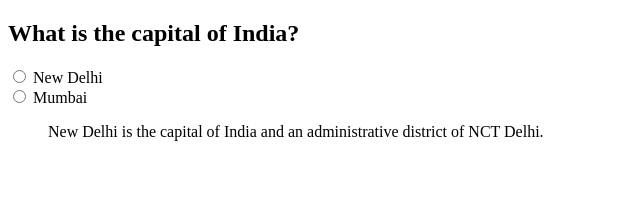
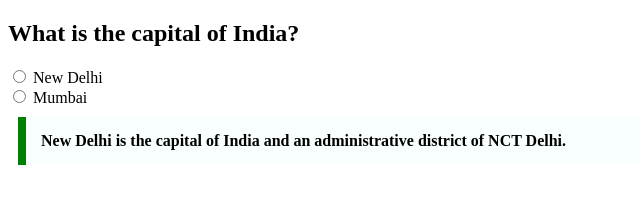
Before and after one commit to acciojob/trivia-5kul, a website: page main.html in a window 1280 px wide. Shown: the whole page, without its empty margins (0-640 px from the left). Drawn offline with Linux system fonts and the light colour scheme.

Commit message:
created a submission

```diff
--- a/styles.css
+++ b/styles.css
@@ -1,11 +1,8 @@
-
-/* Your CSS Code here. */
-.quote{
-	Max-width:600px,
-	margin:10px,
-	padding:15px,
-	border-left:8px solid green,
-	background-color:#f8fffe,
-	font-weight:bold
-
-}
+.quote {
+      max-width: 600px;
+      margin: 10px;
+      padding: 15px;
+      border-left: 8px solid green;
+      background-color: #f8fffe;
+      font-weight: bold;
+    }
```
